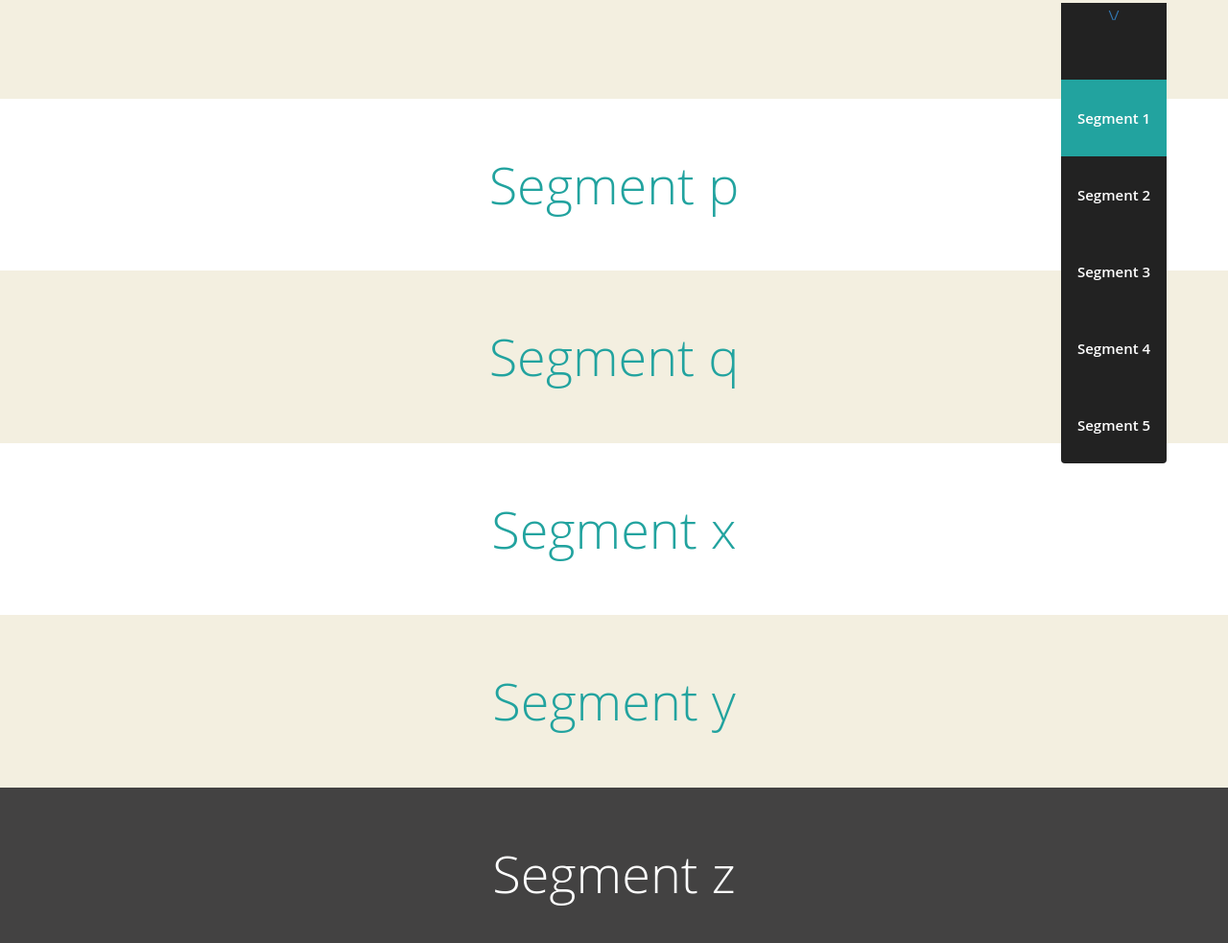
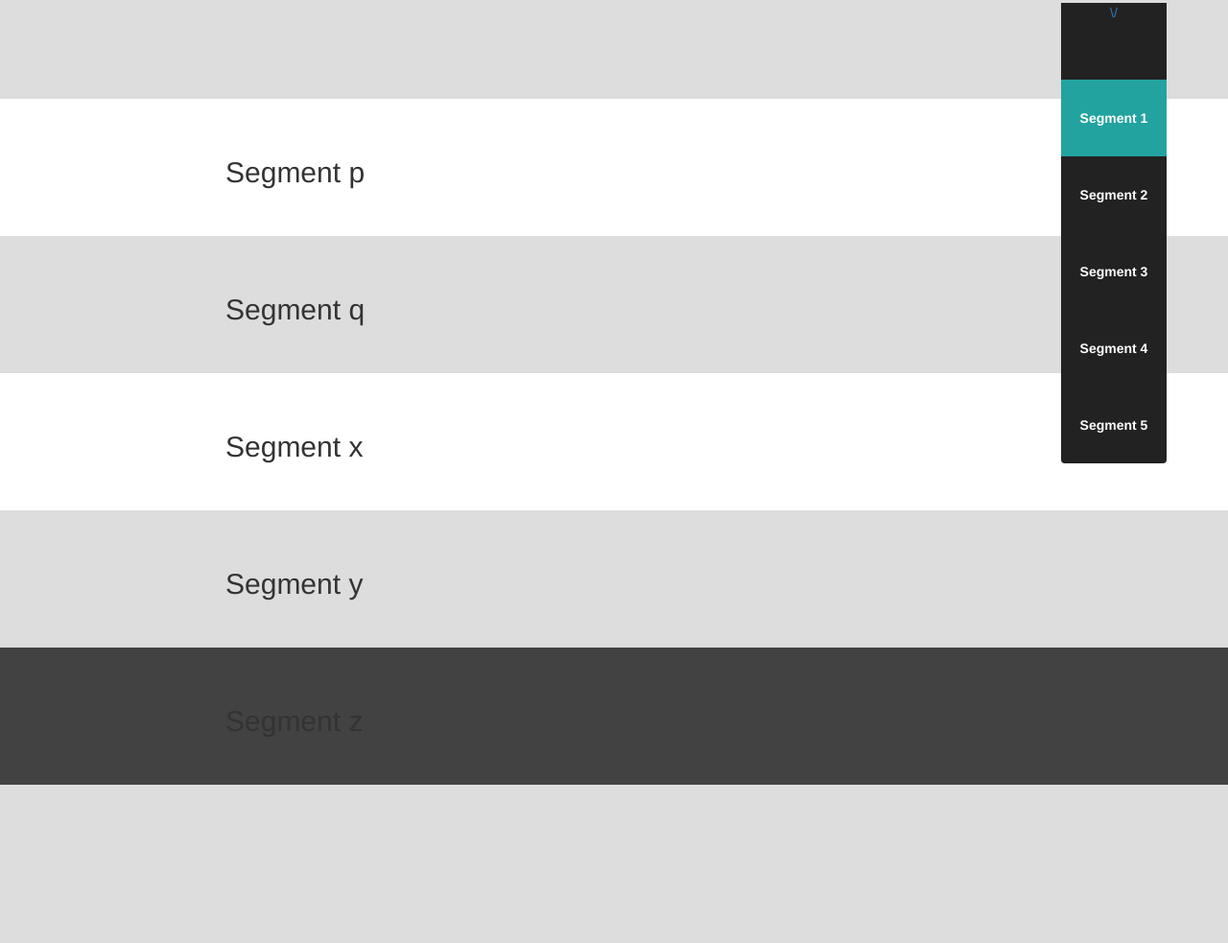
Before and after one commit to at-shakil/spa-frame, a plain HTML site: page index.html in a window 1280 px wide. Shown: the part 717-1700 px from the top of the page at 96% size. After the commit the page ends 1535 px from the top, so only its background shows below. Drawn offline with Linux system fonts and the light colour scheme.

Commit message:
stripped down some css

```diff
--- a/newStyle.css
+++ b/newStyle.css
@@ -1,10 +1,6 @@
-/*** uncss> filename: style.css ***/
-html, body { color: #434242; font-family: 'Open Sans', sans-serif !important; height: 100%; }
-body { background: #F3EFE0; font-size: 15px; line-height: 1.64; }
-
-h2 { font-family: 'Open Sans', sans-serif !important; margin-bottom: 20px; }
-h2 { font-weight: 300; color: #22A39F; }
-h2 { font-size: 54px; text-align: center; }
+body {
+	background-color: #ddd;
+}
 
 .jumbotron {
 	background: no-repeat center right fixed;
@@ -21,6 +17,8 @@ h2 { font-size: 54px; text-align: center; }
 
 	margin-bottom: 0px;
 	padding: 0px;
+
+
 }
 .jumbotron .scroll-down { height: 80px; width: 110px; display: block; position: absolute; bottom: 0px; right: 5%; background-color: #222222; text-align: center; z-index: 6; }
 
@@ -41,10 +39,16 @@ h2 { font-size: 54px; text-align: center; }
 .background-gray { background: #434242; }
 .container { max-width: 1280px; padding: 40px 180px; }
 
-/* #projects .row { margin: 0px; } // bootstrap 3.1- hack */
 
-#contact { padding-bottom: 200px; }
-#contact h2 { color: #FFFFFF; }
+
+
+
+
+
+
+
+
+
 
 @media (max-width: 767px) {
 	.jumbotron:before {
@@ -79,8 +83,3 @@ h2 { font-size: 54px; text-align: center; }
       background-attachment: scroll;
     }
 }
-
-
-/*---------------*/
-/***** EFFECT *****/
-/*---------------*/
```
